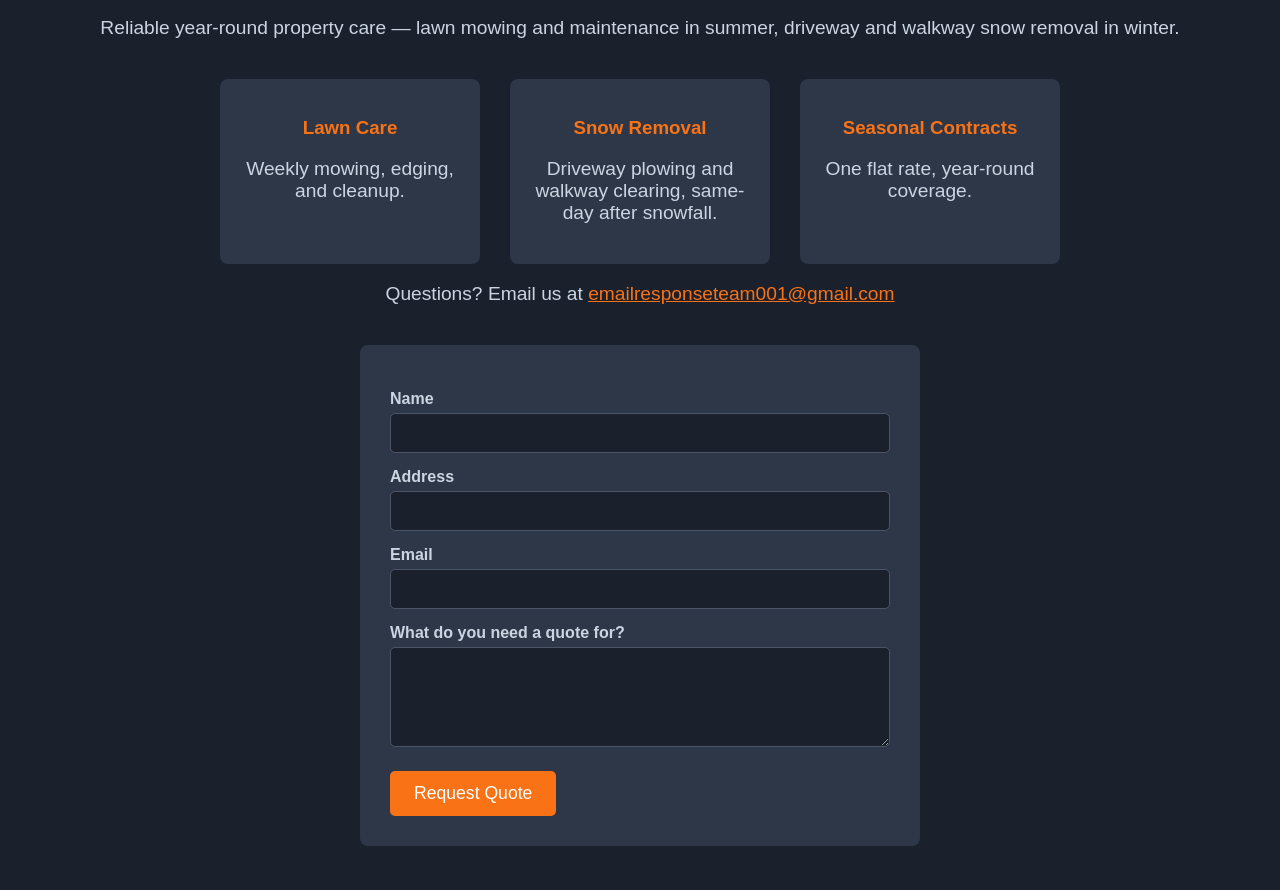
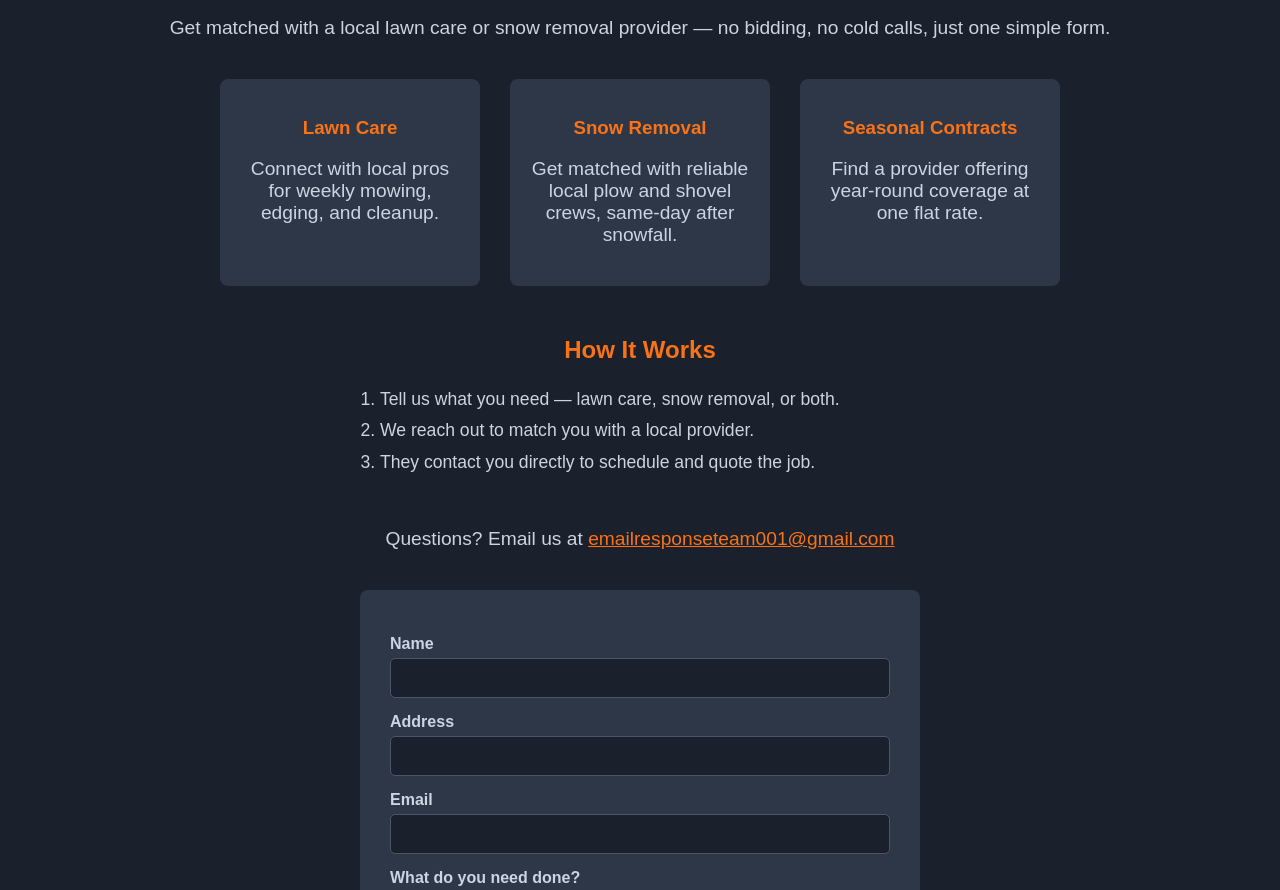
Before and after one commit to claude296/claude296.github.io, a plain HTML site: page index.html in a window 1280 px wide. Shown: the part 530-1420 px from the top of the page. Drawn offline with Linux system fonts and the light colour scheme.

Commit message:
Revise meta description and update service texts
Updated the content of the description meta tag and modified several text elements to enhance clarity and user engagement. Added a new section explaining how the service works.

```diff
--- a/index.html
+++ b/index.html
@@ -4,7 +4,7 @@
     <meta charset="UTF-8">
     <meta name="viewport" content="width=device-width, initial-scale=1.0">
     <title>Curb Appeal Crew</title>
-<meta name="description" content="Affordable, reliable lawn care and snow removal for homes and businesses—quality service in every season.">
+<meta name="description" content="Connect with trusted local lawn care and snow removal professionals—fast, easy, and hassle-free.">
     <meta name="keywords" content="lawn care, lawn mowing, snow removal, snow plowing, landscaping, property maintenance">
 <link rel="canonical" href="https://claude296.github.io/">
     <style>
@@ -14,6 +14,9 @@
         .services { display: flex; justify-content: center; gap: 30px; margin-top: 40px; flex-wrap: wrap; }
         .service-card { background-color: #2d3748; padding: 20px; border-radius: 8px; width: 220px; }
         .service-card h3 { color: #f97316; }
+        .how-it-works { max-width: 600px; margin: 50px auto; text-align: left; }
+        .how-it-works h2 { color: #f97316; text-align: center; }
+        .how-it-works ol { color: #cbd5e1; font-size: 1.1rem; line-height: 1.8; }
         .quote-form-wrapper { max-width: 500px; margin: 40px auto; padding: 30px; background-color: #2d3748; border-radius: 8px; text-align: left; }
         .quote-form-wrapper label { display: block; margin-top: 15px; margin-bottom: 5px; color: #cbd5e1; font-weight: bold; }
         .quote-form-wrapper input, .quote-form-wrapper textarea { width: 100%; padding: 10px; border-radius: 5px; border: 1px solid #4a5568; background-color: #1a202c; color: white; box-sizing: border-box; font-size: 1rem; }
@@ -36,28 +39,37 @@
       <div class="side snow-side"></div>
     </div>
 
-    <p>Reliable year-round property care — lawn mowing and maintenance in summer, driveway and walkway snow removal in winter.</p>
+    <p>Get matched with a local lawn care or snow removal provider — no bidding, no cold calls, just one simple form.</p>
 
     <div class="services">
         <div class="service-card">
             <h3>Lawn Care</h3>
-            <p>Weekly mowing, edging, and cleanup.</p>
+            <p>Connect with local pros for weekly mowing, edging, and cleanup.</p>
         </div>
         <div class="service-card">
             <h3>Snow Removal</h3>
-            <p>Driveway plowing and walkway clearing, same-day after snowfall.</p>
+            <p>Get matched with reliable local plow and shovel crews, same-day after snowfall.</p>
         </div>
         <div class="service-card">
             <h3>Seasonal Contracts</h3>
-            <p>One flat rate, year-round coverage.</p>
+            <p>Find a provider offering year-round coverage at one flat rate.</p>
         </div>
+    </div>
+
+    <div class="how-it-works">
+        <h2>How It Works</h2>
+        <ol>
+            <li>Tell us what you need — lawn care, snow removal, or both.</li>
+            <li>We reach out to match you with a local provider.</li>
+            <li>They contact you directly to schedule and quote the job.</li>
+        </ol>
     </div>
 
 <p>Questions? Email us at <a href="mailto:emailresponseteam001@gmail.com" style="color: #f97316;">emailresponseteam001@gmail.com</a></p>
 
 <div class="quote-form-wrapper">
 <div id="fs-success" style="display:none; padding:1em; background:#e6ffed; color:#1a202c; border:1px solid #2ecc71; border-radius:6px; margin-bottom:1em;">
-  Thanks! Your quote request has been sent — we'll be in touch soon.
+  Thanks! Your request has been sent — we'll connect you with a local provider soon.
 </div>
 <div id="fs-error" style="display:none; padding:1em; background:#ffe6e6; color:#1a202c; border:1px solid #e74c3c; border-radius:6px; margin-bottom:1em;">
   Oops! There was a problem sending your request. Please try again.
@@ -73,13 +85,12 @@
   <label for="email">Email</label>
   <input type="email" id="email" name="email" required />
 
-  <label for="comment">What do you need a quote for?</label>
+  <label for="comment">What do you need done?</label>
   <textarea id="comment" name="comment"></textarea>
 
-  <button type="submit" id="quote-submit-btn">Request Quote</button>
+  <button type="submit" id="quote-submit-btn">Get Matched</button>
 </form>
 </div>
-
 
 <script data-goatcounter="https://curbcrew.goatcounter.com/count"
         async src="//gc.zgo.at/count.js"></script>
@@ -112,7 +123,7 @@
       errorBox.style.display = 'block';
     }).finally(() => {
       submitBtn.disabled = false;
-      submitBtn.textContent = 'Request Quote';
+      submitBtn.textContent = 'Get Matched';
     });
   });
 </script>
```
